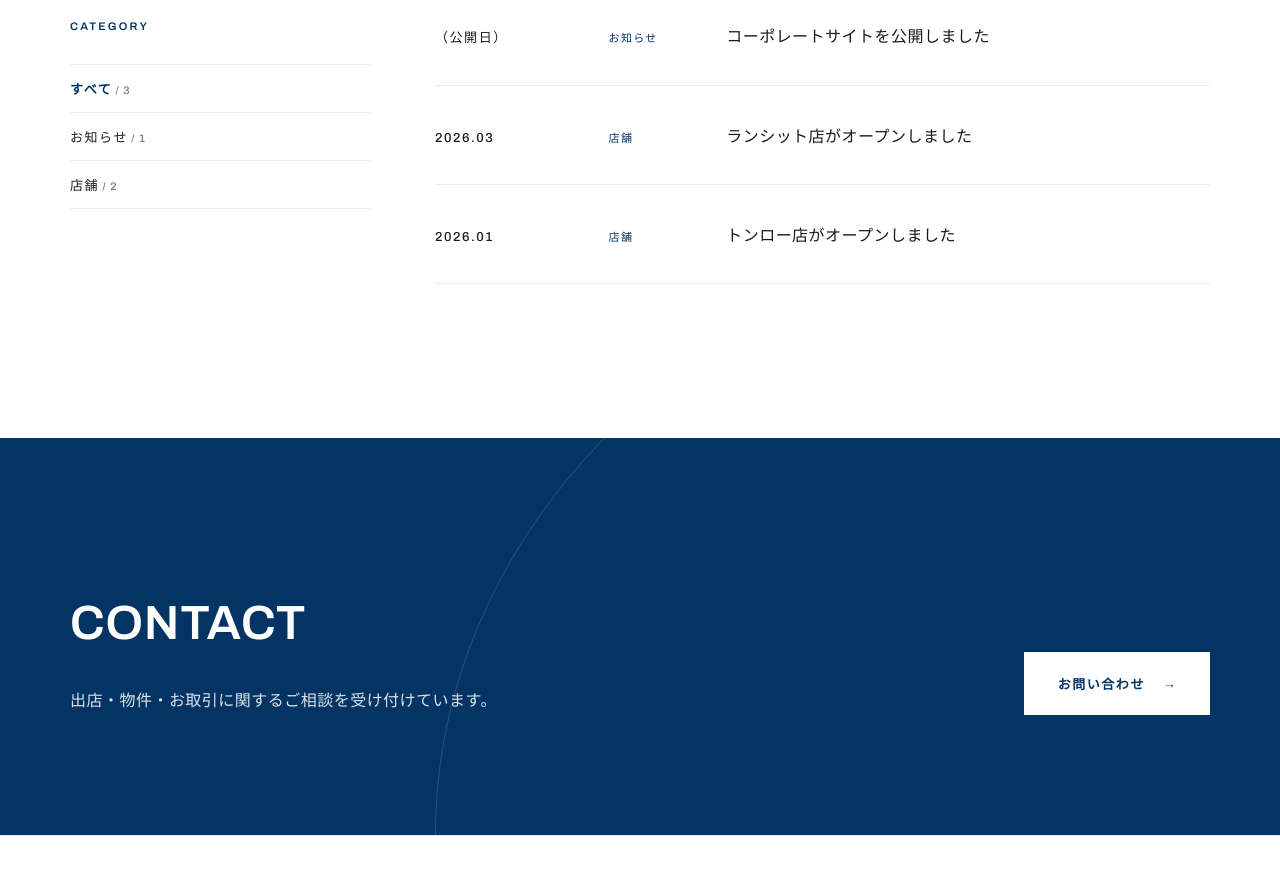
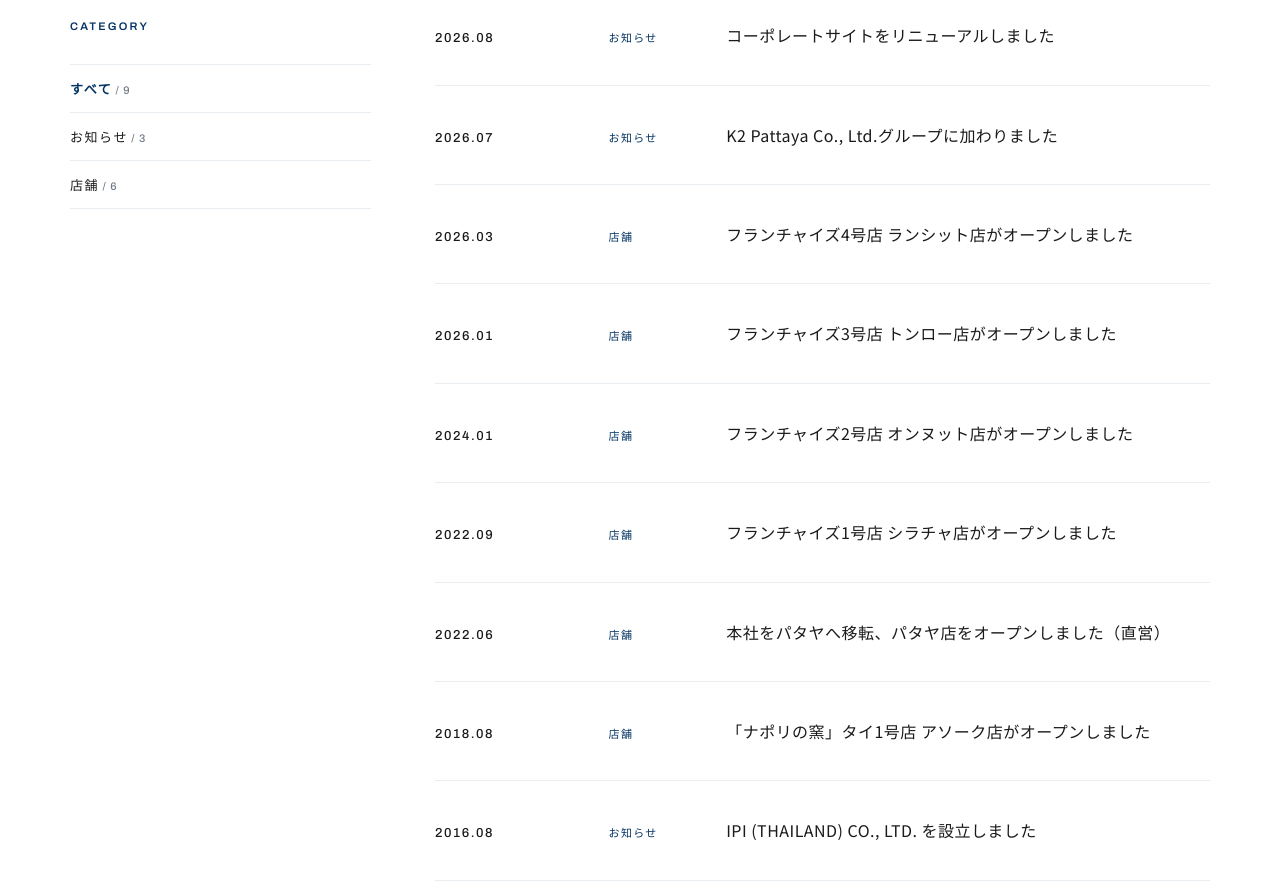
Before and after one commit to khaw-niaw/ipi-corporate-site, a plain HTML site: page news.html in a window 1280 px wide. Shown: the part 540-1424 px from the top of the page. Drawn offline with Linux system fonts and the light colour scheme.

Commit message:
Add files via upload

```diff
--- a/news.html
+++ b/news.html
@@ -81,29 +81,62 @@
         <div style="display: flex; flex-direction: column; gap: clamp(20px, 3vw, 32px)">
           <p class="t-label">CATEGORY</p>
           <nav class="news-cat" aria-label="カテゴリ">
-            <a href="news.html" aria-current="true">すべて<span class="news-cat__count"> / 3</span></a>
-            <a href="news.html?category=info">お知らせ<span class="news-cat__count"> / 1</span></a>
-            <a href="news.html?category=store">店舗<span class="news-cat__count"> / 2</span></a>
+            <a href="news.html" aria-current="true">すべて<span class="news-cat__count"> / 9</span></a>
+            <a href="news.html?category=info">お知らせ<span class="news-cat__count"> / 3</span></a>
+            <a href="news.html?category=store">店舗<span class="news-cat__count"> / 6</span></a>
           </nav>
         </div>
 
+        <div>
           <ol class="news-archive">
             <li>
-            <span class="news-archive__date">（公開日）</span>
+              <span class="news-archive__date">2026.08</span>
               <span class="news-row__cat">お知らせ</span>
-            <p class="t-body l-text">コーポレートサイトを公開しました</p>
+              <p class="t-body l-text">コーポレートサイトをリニューアルしました</p>
+            </li>
+            <li>
+              <span class="news-archive__date">2026.07</span>
+              <span class="news-row__cat">お知らせ</span>
+              <p class="t-body l-text">K2 Pattaya Co., Ltd.グループに加わりました</p>
             </li>
             <li>
               <span class="news-archive__date">2026.03</span>
               <span class="news-row__cat">店舗</span>
-            <p class="t-body l-text">ランシット店がオープンしました</p>
+              <p class="t-body l-text">フランチャイズ4号店 ランシット店がオープンしました</p>
             </li>
             <li>
               <span class="news-archive__date">2026.01</span>
               <span class="news-row__cat">店舗</span>
-            <p class="t-body l-text">トンロー店がオープンしました</p>
+              <p class="t-body l-text">フランチャイズ3号店 トンロー店がオープンしました</p>
+            </li>
+            <li>
+              <span class="news-archive__date">2024.01</span>
+              <span class="news-row__cat">店舗</span>
+              <p class="t-body l-text">フランチャイズ2号店 オンヌット店がオープンしました</p>
+            </li>
+            <li>
+              <span class="news-archive__date">2022.09</span>
+              <span class="news-row__cat">店舗</span>
+              <p class="t-body l-text">フランチャイズ1号店 シラチャ店がオープンしました</p>
+            </li>
+            <li>
+              <span class="news-archive__date">2022.06</span>
+              <span class="news-row__cat">店舗</span>
+              <p class="t-body l-text">本社をパタヤへ移転、パタヤ店をオープンしました（直営）</p>
+            </li>
+            <li>
+              <span class="news-archive__date">2018.08</span>
+              <span class="news-row__cat">店舗</span>
+              <p class="t-body l-text">「ナポリの窯」タイ1号店 アソーク店がオープンしました</p>
+            </li>
+            <li>
+              <span class="news-archive__date">2016.08</span>
+              <span class="news-row__cat">お知らせ</span>
+              <p class="t-body l-text">IPI (THAILAND) CO., LTD. を設立しました</p>
             </li>
           </ol>
+          <button class="news-more" type="button" data-news-more hidden>もっと見る</button>
+        </div>
       </div>
     </section>
 
```
Also changed, not shown: about.html (+7 -3 lines), contact.html (+0 -4 lines). Lines whose indentation alone changed are shown as unchanged.
